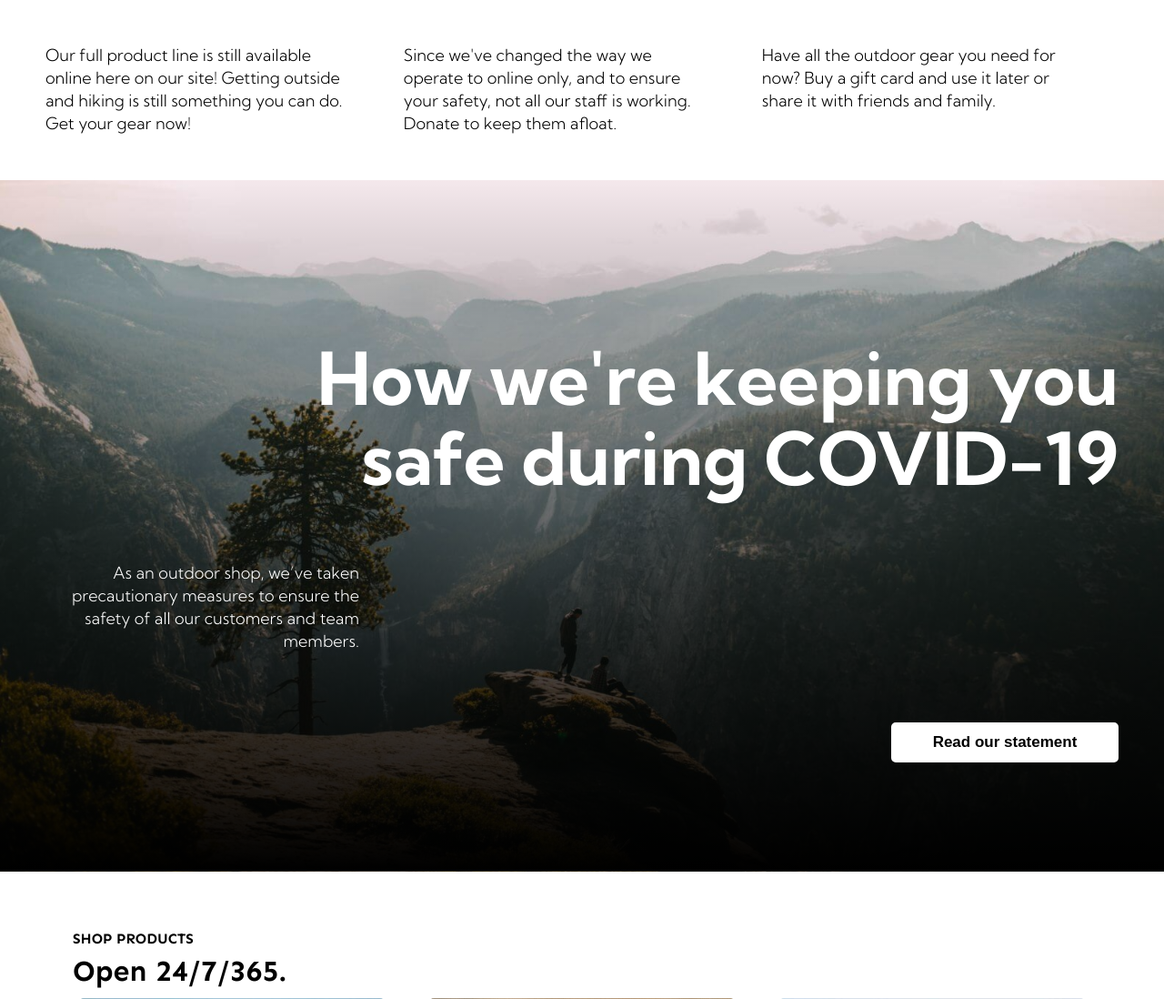
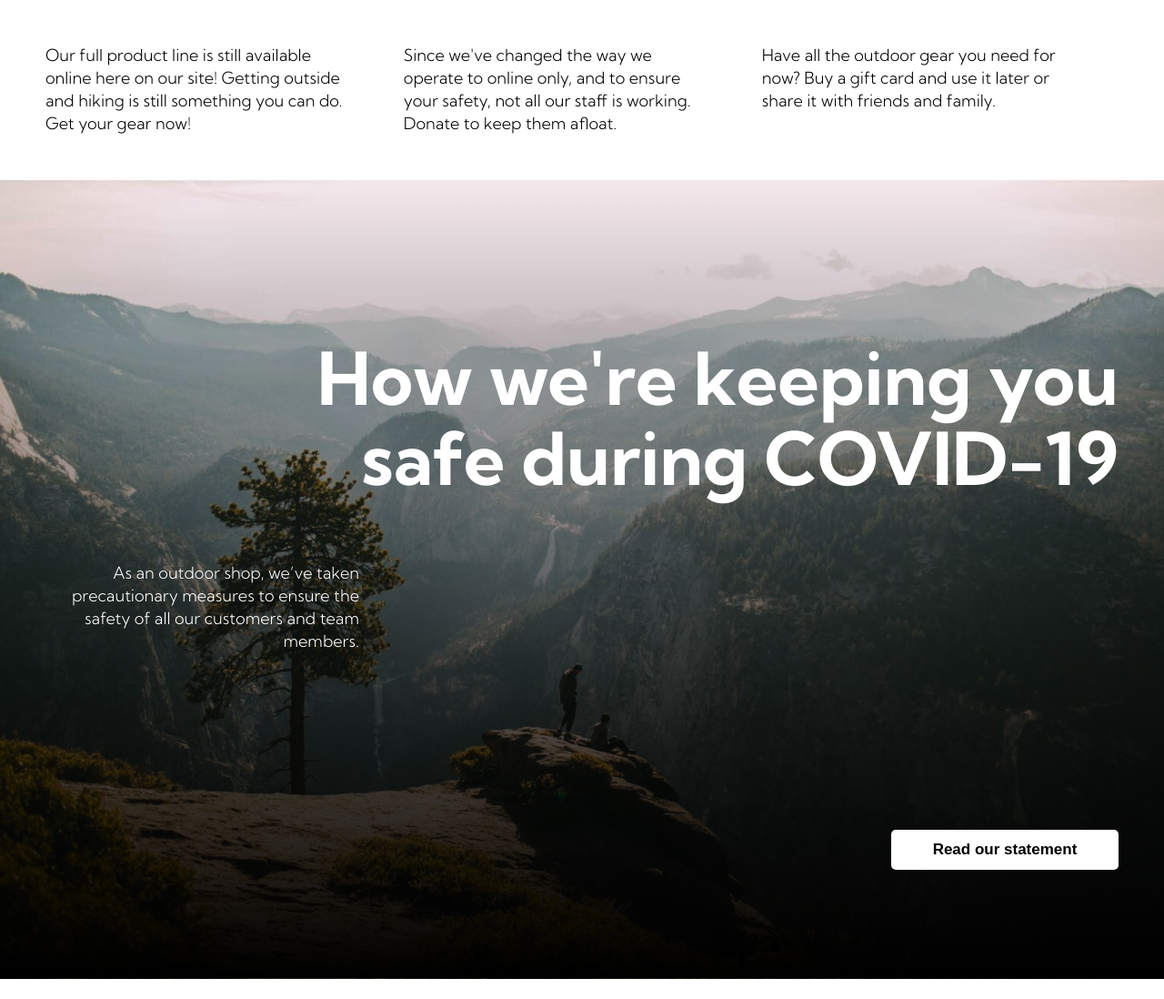
Before and after one commit to AChillFeeder/ACME, a PHP site: page / in a window 1280 px wide. Shown: the part 1321-2419 px from the top of the page at 91% size. Run offline with PHP 8.4, Linux system fonts and the light colour scheme.

Commit message:
Fixed broken UI
#keeping-you-safe button had no margin. Margin top is now set to 10%.

```diff
--- a/style.css
+++ b/style.css
@@ -290,6 +290,7 @@ button:hover{
 #keeping-you-safe button{
 	color: black;
 	background-color: white;
+	margin-top: 10%;
 }#keeping-you-safe button:hover{
 	background-color: transparent;
 	color: white;
```
